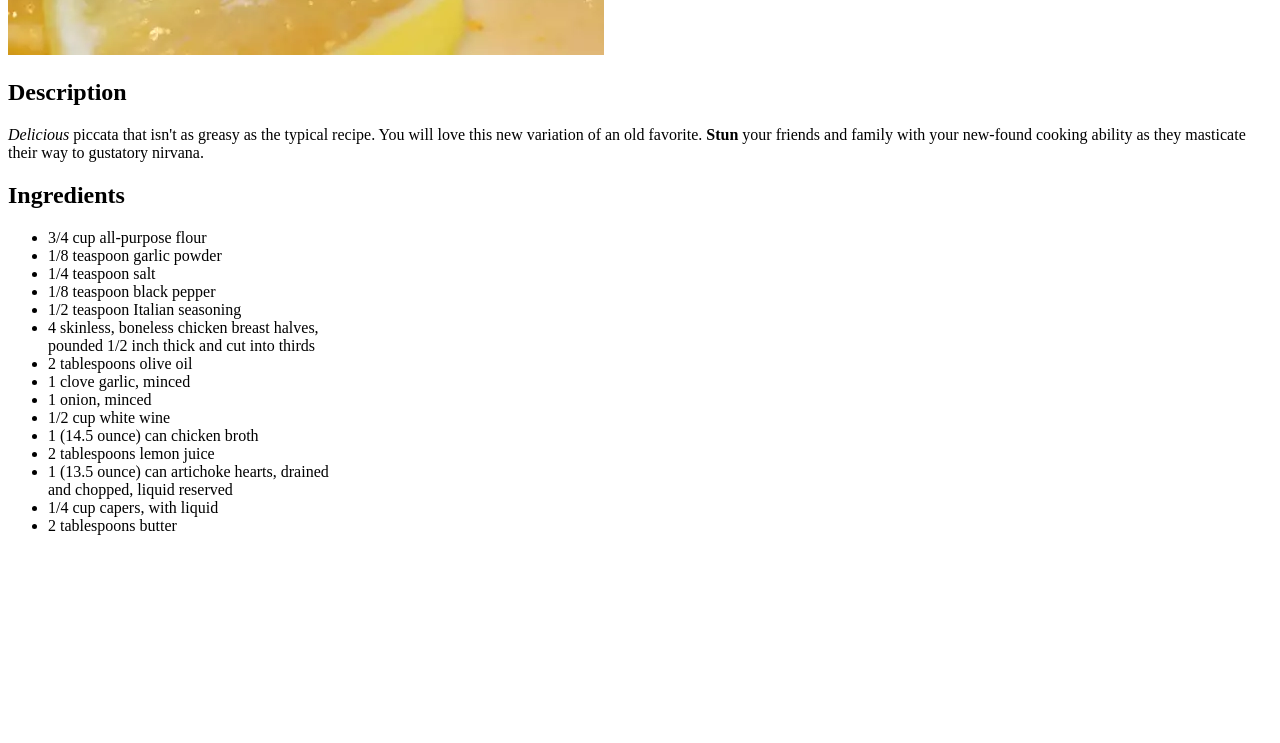
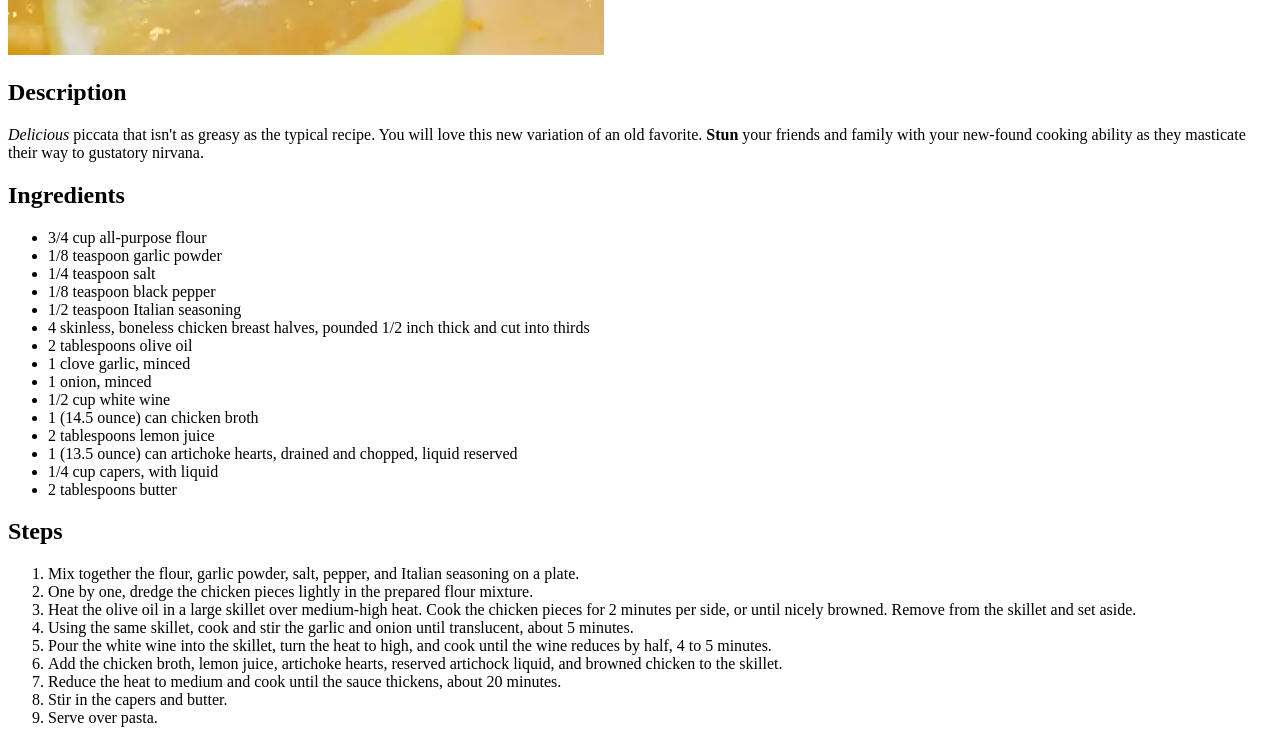
Before and after one commit to crumply/odin-recipes, a plain HTML site: page recipes/chicken-piccata.html in a window 1280 px wide. Shown: the part 621-1364 px from the top of the page. Before the commit the page ends 1172 px from the top, so only its background shows below. Drawn offline with Linux system fonts and the light colour scheme.

Commit message:
Complete first recipe page
Added cooking steps to first recipe (piccata)

```diff
--- a/recipes/chicken-piccata.html
+++ b/recipes/chicken-piccata.html
@@ -23,16 +23,38 @@
             <li>1/8 teaspoon black pepper</li>
             <li>1/2 teaspoon Italian seasoning</li>
             <li>4 skinless, boneless chicken breast halves,
-                <br> pounded 1/2 inch thick and cut into thirds</li>
+                 pounded 1/2 inch thick and cut into thirds</li>
             <li>2 tablespoons olive oil</li>
             <li>1 clove garlic, minced</li>
             <li>1 onion, minced</li>
             <li>1/2 cup white wine</li>
             <li>1 (14.5 ounce) can chicken broth</li>
             <li>2 tablespoons lemon juice</li>
-            <li>1 (13.5 ounce) can artichoke hearts, drained <br> and chopped, liquid reserved</li>
+            <li>1 (13.5 ounce) can artichoke hearts, drained  and chopped, liquid reserved</li>
             <li>1/4 cup capers, with liquid</li>
             <li>2 tablespoons butter</li>
         </ul>
+
+        <h2>Steps</h2>
+        <ol>
+            <li>Mix together the flour, garlic powder, salt,
+                pepper, and Italian seasoning on a plate. </li>
+            <li>One by one, dredge the chicken pieces lightly in the prepared
+                flour mixture.</li>
+            <li>Heat the olive oil in a large skillet over medium-high heat.
+                Cook the chicken pieces for 2 minutes per side, or until nicely
+                browned. Remove from the skillet and set aside.</li>
+            <li>Using the same skillet, cook and stir the garlic and onion until
+                translucent, about 5 minutes.</li>
+            <li>Pour the white wine into the skillet, turn
+                the heat to high, and cook until the wine reduces by half, 4 to 5
+                minutes.</li>
+            <li>Add the chicken broth, lemon juice, artichoke hearts, reserved
+                artichock liquid, and browned chicken to the skillet.</li>
+            <li>Reduce the heat to medium and cook until the sauce thickens, about
+                20 minutes.</li>
+            <li>Stir in the capers and butter.</li>
+            <li>Serve over pasta.</li>
+        </ol>
     </body>
 </html>
```
